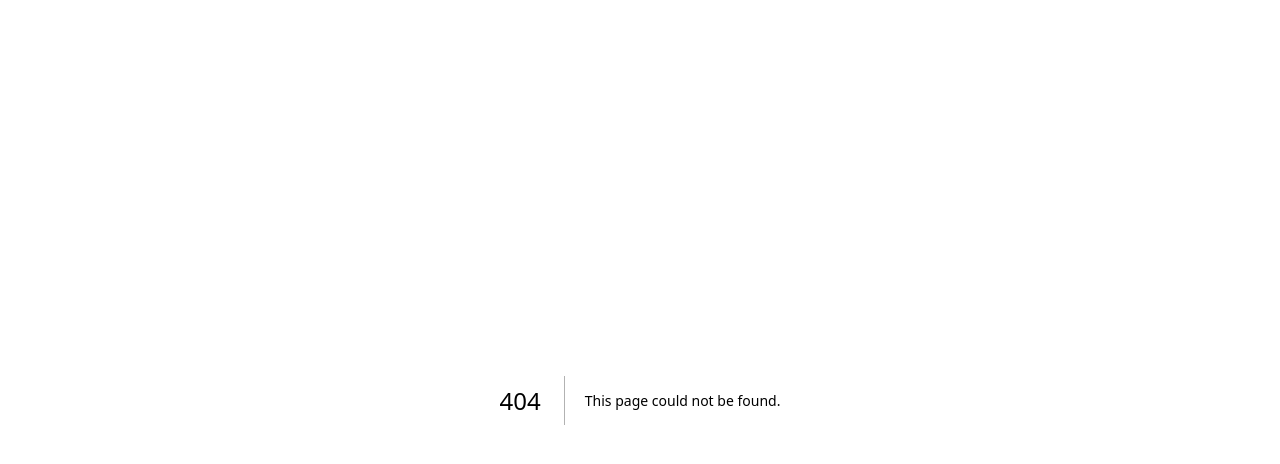
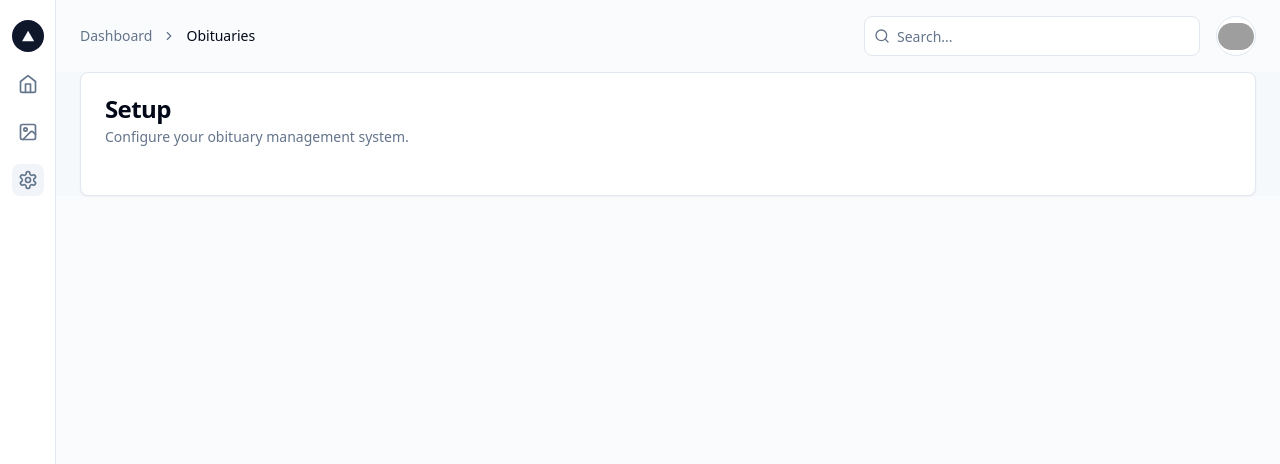
Before and after one commit to kdgs-develop/kdgs-admin-dashboard, a Next.js app: page /setup in a window 1280 px wide. Before the commit this address had no page. Shown: the top 464 px of the page. Built offline with nearby package versions, Linux system fonts and the light colour scheme; no server answers; grey boxes are pictures that could not be loaded.

Commit message:
Create page.tsx

```diff
--- /dev/null
+++ b/app/(dashboard)/setup/page.tsx
@@ -0,0 +1,21 @@
+import {
+  Card,
+  CardContent,
+  CardDescription,
+  CardHeader,
+  CardTitle
+} from '@/components/ui/card';
+
+export default function SetupPage() {
+  return (
+    <Card>
+      <CardHeader>
+        <CardTitle>Setup</CardTitle>
+        <CardDescription>Configure your obituary management system.</CardDescription>
+      </CardHeader>
+      <CardContent>
+        {/* Add setup configuration options here */}
+      </CardContent>
+    </Card>
+  );
+}
```
